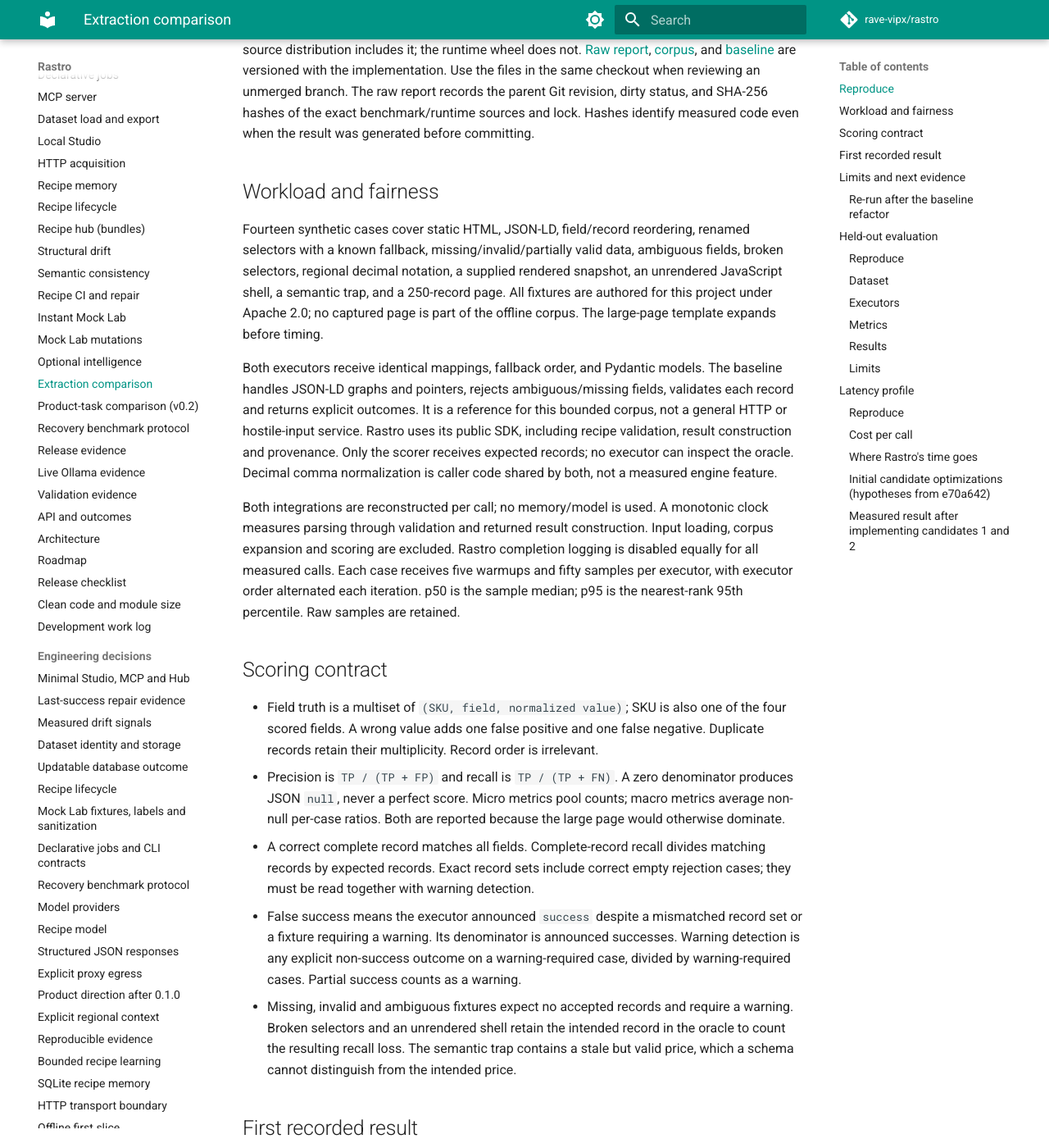
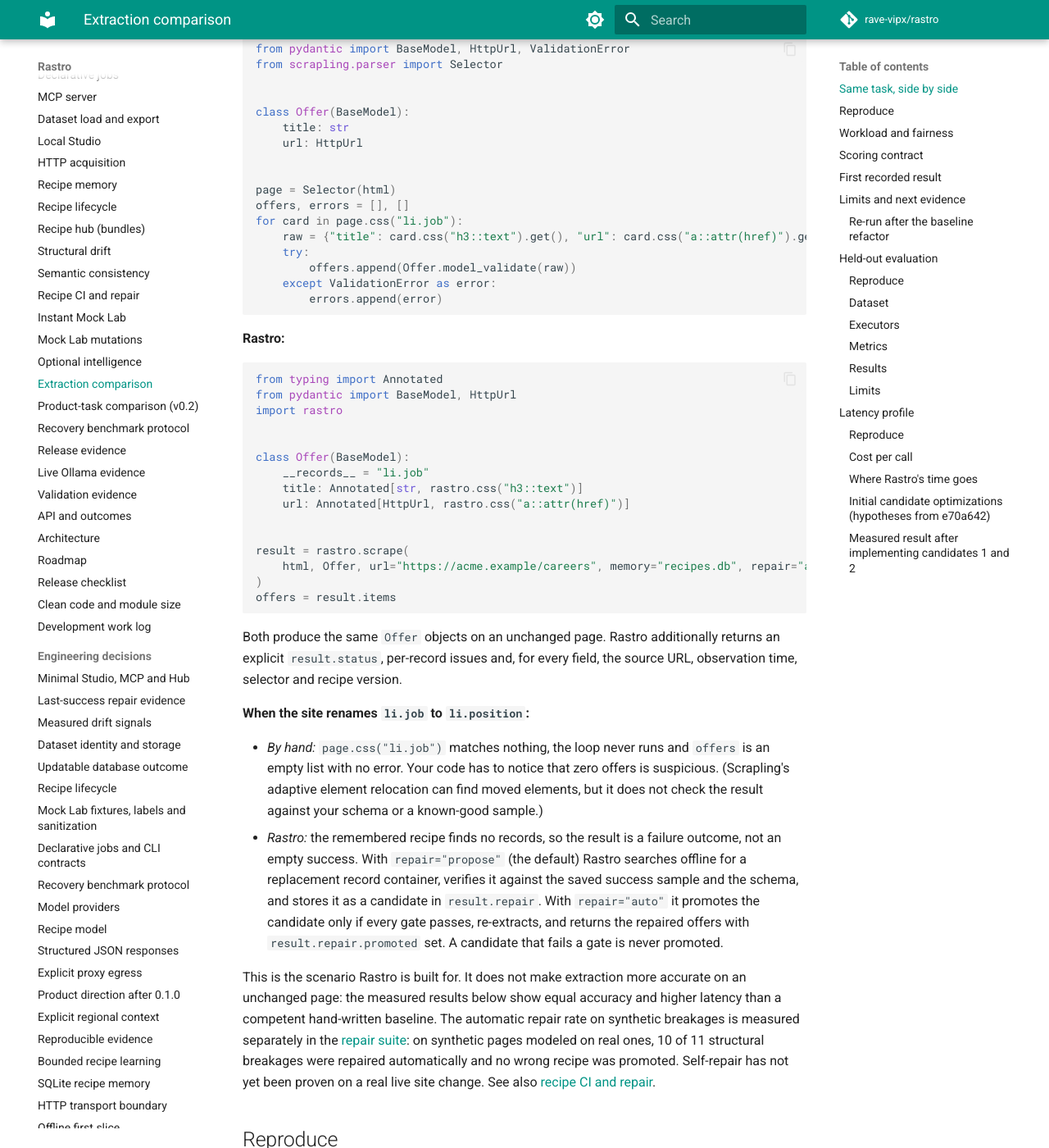
Before and after one commit to rave-vipx/rastro, an MkDocs documentation site: the page built from docs/comparison.md, in a window 1280 px wide and 1400 px high, scrolled down 781 px. Shown: the whole window at 82% size. Built offline with MkDocs 1.6.1 and Material for MkDocs 9.7.7, drawn with Linux system fonts in a browser that asks for light colours; comment, search, counter and statistics services are not loaded; some of the changed text lies outside the part shown.

Commit message:
feat: release engineering for rastro-engine 0.6.0 and external-user docs (P-009, AGENT-001, AGENT-002, AGENT-003)
- Version 0.6.0, Beta classifier, new PyPI description; CHANGELOG 0.6.0 section.
- release.yml: tag-triggered build, twine check --strict, tag/version check,
  clean-venv wheel smoke, PyPI Trusted Publishing with attestations in the
  pypi environment, GitHub release from the changelog. Actions pinned by SHA.
- CI package job: wheel smoke with and without [http,mcp,studio].
- README rewritten for external users; docs/stability.md, docs/ai-agents.md,
  llms.txt, side-by-side section in docs/comparison.md, owner steps in
  docs/releasing.md.
- The reproducible repair demo output moved from README to the example README.

Co-Authored-By: Claude Opus 5.5 <noreply@anthropic.com>

````diff
--- a/docs/comparison.md
+++ b/docs/comparison.md
@@ -19,6 +19,80 @@ error detection or extraction accuracy. Every executor had 3 silent errors in 24
 mutations. Rastro was slower on every page. The
 [first regression result](#first-recorded-result) shows no advantage either. DIFF-001
 remains open for accuracy, silent error detection, maintenance and recovery.
+
+## Same task, side by side
+
+The task: read job offers (title and link) from a careers page into typed records. Both
+versions below use Scrapling for parsing and Pydantic for validation; the difference is how
+much you write and what happens when the page changes.
+
+**Scrapling + Pydantic by hand:**
+
+```python
+from pydantic import BaseModel, HttpUrl, ValidationError
+from scrapling.parser import Selector
+
+
+class Offer(BaseModel):
+    title: str
+    url: HttpUrl
+
+
+page = Selector(html)
+offers, errors = [], []
+for card in page.css("li.job"):
+    raw = {"title": card.css("h3::text").get(), "url": card.css("a::attr(href)").get()}
+    try:
+        offers.append(Offer.model_validate(raw))
+    except ValidationError as error:
+        errors.append(error)
+```
+
+**Rastro:**
+
+```python
+from typing import Annotated
+from pydantic import BaseModel, HttpUrl
+import rastro
+
+
+class Offer(BaseModel):
+    __records__ = "li.job"
+    title: Annotated[str, rastro.css("h3::text")]
+    url: Annotated[HttpUrl, rastro.css("a::attr(href)")]
+
+
+result = rastro.scrape(
+    html, Offer, url="https://acme.example/careers", memory="recipes.db", repair="auto"
+)
+offers = result.items
+```
+
+Both produce the same `Offer` objects on an unchanged page. Rastro additionally returns an
+explicit `result.status`, per-record issues and, for every field, the source URL, observation
+time, selector and recipe version.
+
+**When the site renames `li.job` to `li.position`:**
+
+- *By hand:* `page.css("li.job")` matches nothing, the loop never runs and `offers` is an empty
+  list with no error. Your code has to notice that zero offers is suspicious. (Scrapling's
+  adaptive element relocation can find moved elements, but it does not check the result against
+  your schema or a known-good sample.)
+- *Rastro:* the remembered recipe finds no records, so the result is a failure outcome, not an
+  empty success. With `repair="propose"` (the default) Rastro searches offline for a
+  replacement record container, verifies it against the saved success sample and the schema,
+  and stores it as a candidate in `result.repair`. With `repair="auto"` it promotes the candidate
+  only if every gate passes, re-extracts, and returns the repaired offers with
+  `result.repair.promoted` set. A candidate that fails a gate is never promoted.
+
+This is the scenario Rastro is built for. It does not make extraction more accurate on an
+unchanged page: the measured results below show equal accuracy and higher latency than a
+competent hand-written baseline. The automatic repair rate on synthetic breakages is measured
+separately in the
+[repair suite](https://github.com/rave-vipx/rastro/tree/main/benchmarks/repair_suite): on
+synthetic pages modeled on real ones, 10 of 11 structural breakages were repaired automatically
+and no wrong recipe was promoted. Self-repair has not yet been proven on a real live site
+change. See also [recipe CI and repair](repair.md).
 
 ## Reproduce
 
--- a/mkdocs.yml
+++ b/mkdocs.yml
@@ -25,6 +25,8 @@ theme:
 nav:
   - Overview: index.md
   - Getting started: getting-started.md
+  - For AI agents: ai-agents.md
+  - Stability policy: stability.md
   - Declarative jobs: jobs.md
   - MCP server: mcp.md
   - Dataset load and export: dataset.md
--- a/pyproject.toml
+++ b/pyproject.toml
@@ -4,8 +4,8 @@ build-backend = "hatchling.build"
 
 [project]
 name = "rastro-engine"
-version = "0.5.0"
-description = "Schema-first web data extraction with explicit outcomes and field-level provenance."
+version = "0.6.0"
+description = "Typed, self-healing web scraping: Pydantic models in, validated records with field-level provenance out."
 readme = "README.md"
 requires-python = ">=3.12"
 license = "Apache-2.0"
@@ -13,7 +13,7 @@ license-files = ["LICENSE"]
 authors = [{name = "Rastro contributors"}]
 keywords = ["web-data", "extraction", "pydantic", "provenance", "scrapling"]
 classifiers = [
-  "Development Status :: 2 - Pre-Alpha",
+  "Development Status :: 4 - Beta",
   "Intended Audience :: Developers",
   "Intended Audience :: Science/Research",
   "Programming Language :: Python :: 3 :: Only",
````
Also changed, not shown: CHANGELOG.md (+15 -1 lines), CONTRIBUTING.md (+1 -1 lines), README.md (+110 -206 lines), SECURITY.md (+1 -1 lines), docs/ai-agents.md (added, +106 -0 lines), docs/index.md (+3 -1 lines), docs/releasing.md (+61 -12 lines), docs/stability.md (added, +63 -0 lines), examples/uy-dance-agenda/README.md (+45 -0 lines), llms.txt (added, +30 -0 lines), 4 other files.
